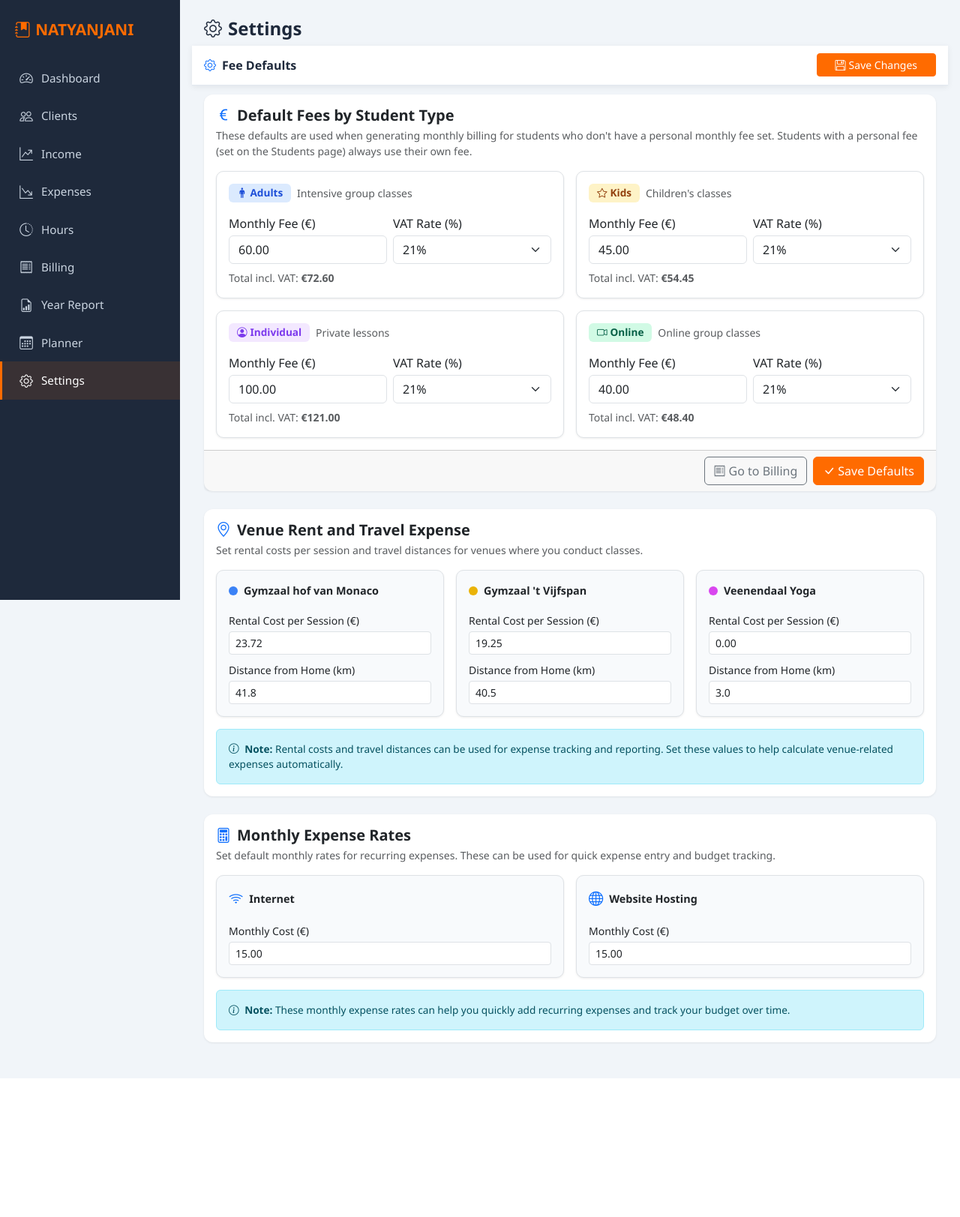
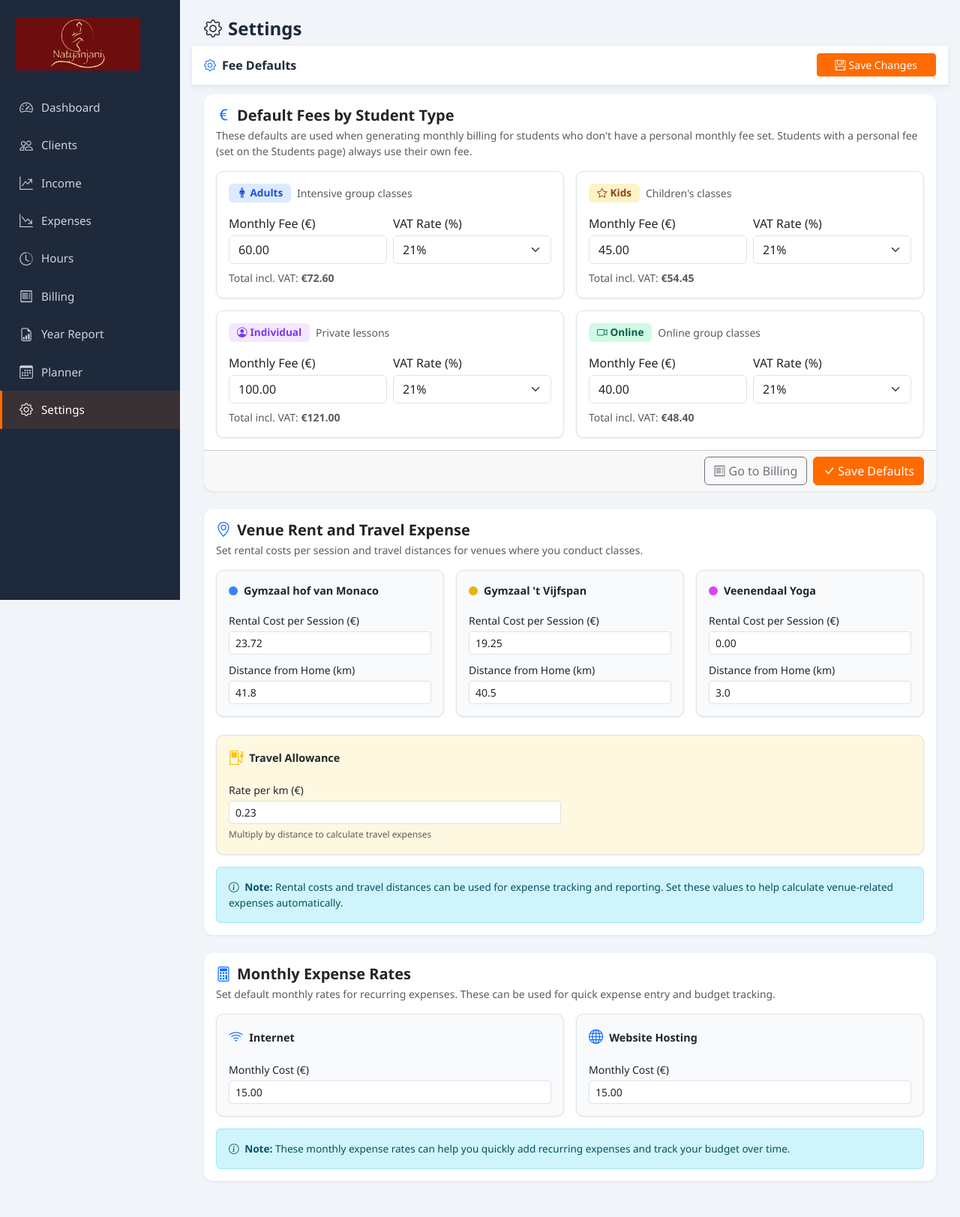
Before and after one commit to nagaraj-public/book_keeper, a Flask app: page /settings in a window 1280 px wide. Shown: the whole page at 75% size. Before the commit the page ends 1438 px from the top, so only its background shows below. Run offline with Flask 3, Linux system fonts and the light colour scheme; data comes from the database, SQL or seed files in the repository.

Commit message:
Add travel allowance setting and logo to invoice PDF generation

```diff
--- a/models.py
+++ b/models.py
@@ -201,6 +201,7 @@ class FeeDefaults(db.Model):
     monaco_distance = db.Column(db.Float, default=41.8)  # Distance to Gymzaal hof van Monaco (km)
     vijfspan_distance = db.Column(db.Float, default=40.5) # Distance to Gymzaal 't Vijfspan (km)
     veenendaal_distance = db.Column(db.Float, default=3.0) # Distance to Veenendaal Yoga (km)
+    travel_allowance = db.Column(db.Float, default=0.23)  # Travel allowance per km (euros)
 
     # Monthly expense rates
     internet_cost = db.Column(db.Float, default=15.0)     # Monthly internet cost
--- a/routes.py
+++ b/routes.py
@@ -745,6 +745,7 @@ def settings_page():
         defaults.monaco_distance   = float(request.form.get("monaco_distance",   defaults.monaco_distance or 0))
         defaults.vijfspan_distance = float(request.form.get("vijfspan_distance", defaults.vijfspan_distance or 0))
         defaults.veenendaal_distance = float(request.form.get("veenendaal_distance", defaults.veenendaal_distance or 0))
+        defaults.travel_allowance  = float(request.form.get("travel_allowance",  defaults.travel_allowance or 0.23))
 
         # Monthly expense rates
         defaults.internet_cost = float(request.form.get("internet_cost", defaults.internet_cost or 0))
@@ -993,7 +994,7 @@ def planner_log_hours():
 
 @bp.route("/planner/generate-expenses", methods=["POST"])
 def planner_generate_expenses():
-    """Generate monthly expenses from planner: venue rentals and utilities."""
+    """Generate monthly expenses from planner: venue rentals, travel, and utilities."""
     year  = int(request.form.get("year",  date.today().year))
     month = int(request.form.get("month", date.today().month))
 
@@ -1053,7 +1054,41 @@ def planner_generate_expenses():
                 db.session.add(expense)
                 created.append(f"Venue: {venue} (€{total_cost:.2f})")
 
-    # 2. Internet expense (monthly)
+    # 2. Travel expenses (based on distance and travel allowance)
+    venue_distances = {
+        "Gymzaal hof van Monaco": defaults.monaco_distance,
+        "Gymzaal 't Vijfspan": defaults.vijfspan_distance,
+        "Veenendaal Yoga": defaults.veenendaal_distance,
+    }
+
+    for venue, count in venue_counts.items():
+        if venue in venue_distances and venue_distances[venue] > 0 and defaults.travel_allowance > 0:
+            # Calculate round trip travel cost: distance × 2 (round trip) × count × rate per km
+            distance = venue_distances[venue]
+            travel_cost = round(distance * 2 * count * defaults.travel_allowance, 2)
+
+            # Check if this expense already exists (avoid duplicates)
+            existing = Expense.query.filter(
+                db.extract("year", Expense.date) == year,
+                db.extract("month", Expense.date) == month,
+                Expense.category == "Travel",
+                Expense.description.like(f"%{venue}%")
+            ).first()
+
+            if not existing:
+                expense = Expense(
+                    date=date(year, month, 1),
+                    amount=travel_cost,
+                    btw_rate=0.0,
+                    btw_amount=0.0,
+                    total=travel_cost,
+                    category="Travel",
+                    description=f"Travel to {venue} - {count} session{'s' if count != 1 else ''}, {distance:.1f}km × 2 ({month_name} {year})",
+                )
+                db.session.add(expense)
+                created.append(f"Travel: {venue} (€{travel_cost:.2f})")
+
+    # 3. Internet expense (monthly)
     if defaults.internet_cost > 0:
         existing_internet = Expense.query.filter(
             db.extract("year", Expense.date) == year,
@@ -1075,7 +1110,7 @@ def planner_generate_expenses():
             db.session.add(expense)
             created.append(f"Internet (€{defaults.internet_cost:.2f})")
 
-    # 3. Website hosting expense (monthly)
+    # 4. Website hosting expense (monthly)
     if defaults.website_hosting_cost > 0:
         existing_hosting = Expense.query.filter(
             db.extract("year", Expense.date) == year,
--- a/templates/base.html
+++ b/templates/base.html
@@ -44,7 +44,9 @@
         .sidebar .brand {
             padding: 0.5rem 1.25rem 1.5rem;
             font-size: 1.3rem; font-weight: 700; color: var(--primary);
+            display: flex; align-items: center; gap: 0.5rem;
         }
+        .sidebar .brand img { height: 70px; width: auto; object-fit: contain; }
         .sidebar .brand i { margin-right: 0.4rem; }
         .sidebar .nav-link {
             color: var(--sidebar-text); padding: 0.75rem 1.25rem;
@@ -74,7 +76,8 @@
             align-items: center; justify-content: space-between;
             padding-top: var(--safe-top);
         }
-        .topbar .brand { font-weight: 700; color: var(--primary); font-size: 1.1rem; }
+        .topbar .brand { font-weight: 700; color: var(--primary); font-size: 1.1rem; display: flex; align-items: center; gap: 0.4rem; }
+        .topbar .brand img { height: 50px; width: auto; object-fit: contain; }
         .topbar .brand i { margin-right: 0.3rem; }
         .topbar-menu-btn {
             background: none; border: none; color: #fff; font-size: 1.4rem;
@@ -174,7 +177,7 @@
         <button class="topbar-menu-btn" onclick="toggleSidebar()" aria-label="Menu">
             <i class="bi bi-list"></i>
         </button>
-        <div class="brand"><i class="bi bi-journal-bookmark-fill"></i>NATYANJANI</div>
+        <div class="brand"><img src="{{ url_for('static', filename='logo.png') }}" alt="Natyanjani Logo"></div>
         <div style="width:40px;"></div>
     </div>
 
@@ -184,7 +187,7 @@
     <!-- Sidebar -->
     <nav class="sidebar" id="sidebar">
         <button class="sidebar-close" onclick="closeSidebar()" aria-label="Close menu"><i class="bi bi-x-lg"></i></button>
-        <div class="brand"><i class="bi bi-journal-bookmark-fill"></i><span>NATYANJANI</span></div>
+        <div class="brand"><img src="{{ url_for('static', filename='logo.png') }}" alt="Natyanjani Logo"></div>
         <ul class="nav flex-column">
             <li class="nav-item">
                 <a class="nav-link {% if request.endpoint == 'main.dashboard' %}active{% endif %}" href="{{ url_for('main.dashboard') }}">
--- a/templates/settings.html
+++ b/templates/settings.html
@@ -241,6 +241,25 @@
                 </div>
             </div>
 
+            <!-- Travel Allowance -->
+            <div class="mt-4">
+                <div class="card border p-3" style="border-radius:10px;background:#fff8e1;">
+                    <div class="d-flex align-items-center mb-3">
+                        <i class="bi bi-fuel-pump text-warning me-2" style="font-size:1.2rem;"></i>
+                        <span class="fw-semibold" style="font-size:0.9rem;">Travel Allowance</span>
+                    </div>
+                    <div class="row">
+                        <div class="col-12 col-md-6">
+                            <label class="form-label mb-1 small">Rate per km (&euro;)</label>
+                            <input name="travel_allowance" type="number" step="0.01" min="0"
+                                   class="form-control form-control-sm"
+                                   value="{{ '%.2f'|format(d.travel_allowance or 0.23) }}">
+                            <small class="text-muted" style="font-size:0.75rem;">Multiply by distance to calculate travel expenses</small>
+                        </div>
+                    </div>
+                </div>
+            </div>
+
             <div class="alert alert-info mt-3 mb-0" style="font-size:0.85rem;">
                 <i class="bi bi-info-circle me-1"></i>
                 <strong>Note:</strong> Rental costs and travel distances can be used for expense tracking and reporting.
```
Also changed, not shown: invoice_pdf.py (+10 -3 lines), static/logo.png (added).
